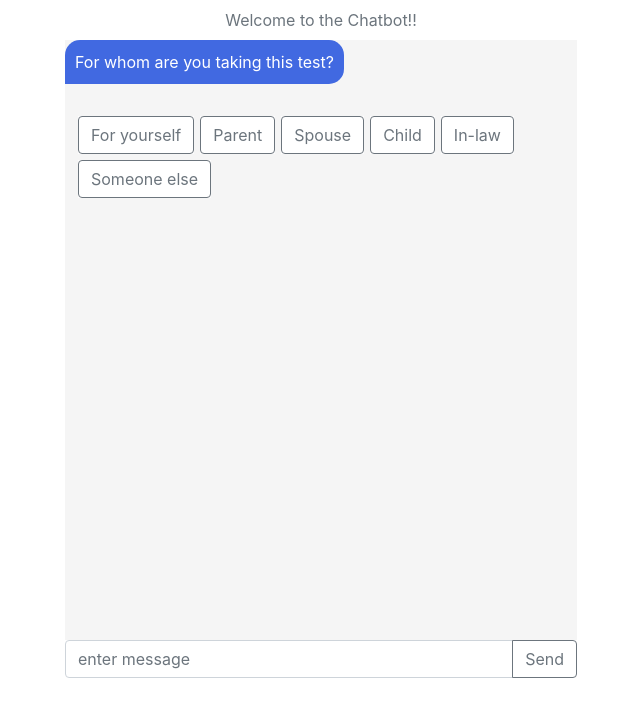
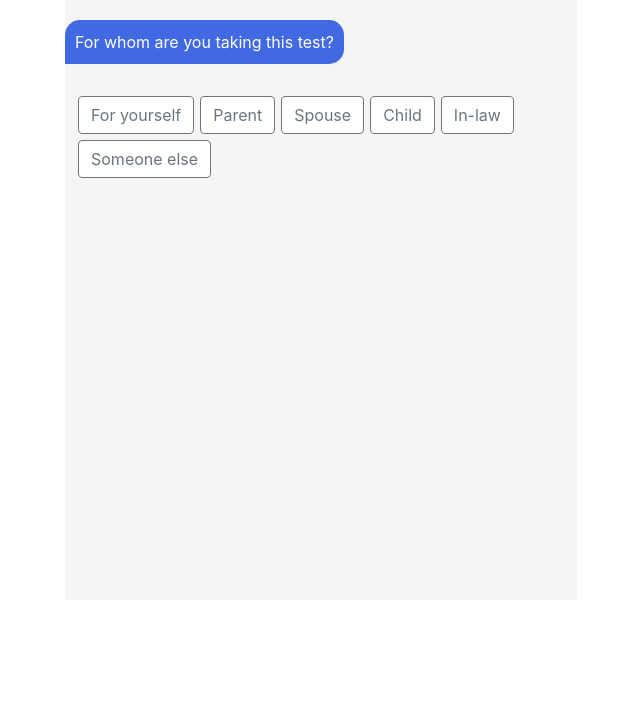
Before and after one commit to rohith2k/my-app, a React (Create React App) app: page / in a window 1280 px wide. Shown: the top 716 px of the page, without its empty margins (319-959 px from the left). Built offline with nearby package versions, Linux system fonts and the light colour scheme.

Commit message:
final update

```diff
--- a/package.json
+++ b/package.json
@@ -12,6 +12,7 @@
     "react-bootstrap": "^1.0.1",
     "react-dom": "^16.13.1",
     "react-scripts": "3.4.1",
+    "react-scroll": "^1.7.16",
     "react-scrollbar": "^0.5.6",
     "react-shadow-scroll": "^1.0.1"
   },
--- a/src/App.css
+++ b/src/App.css
@@ -34,8 +34,17 @@
   display: flex;
   justify-content: center;
 }
+.errorControl{
+  line-height: 5px;
+}
+.errorDisplay{
+  font-size: 20px;
+  text-align: center;
+  vertical-align: middle;
+  line-height: 5px;
+}
 .inputControl{
-  width: 20%;
+  width: 40%;
 }
 .buttonControl{
   display: flex;
@@ -49,9 +58,23 @@
   padding: 10px;
   width:max-content;
   max-width: 60%;
+  margin-top: 20px;
   background-color:royalblue;
   color: white;
   border-bottom-left-radius: 0px;
+}
+.check-box{
+  padding: 5px;
+  border-color: royalblue;
+}
+.flexbutton2{
+  text-align:center;
+  margin:3px;
+  border-style: solid;
+  border-radius: 10px;
+  border-color:grey;
+  border-width: 1px;
+  background-color:white;
 }
 .flexButton{
   text-align:center;
--- a/src/App.js
+++ b/src/App.js
@@ -1,29 +1,23 @@
 import React from 'react';
 import Form from 'react-bootstrap/Form';
 import Comp from './Comp';
-import Header from './Header';
-import Inputbox from './Inputbox';
 import 'bootstrap/dist/css/bootstrap.min.css';
 import './App.css';
 
-const App=()=> {
+class App extends React.Component{
+render(){
     return (
       <>
       <div className="chatBox">
       <Form>
-      <div className="headerInfo">
-      <Header/>
-      </div>
       <div className="chatArea">
       <Comp/>
-      </div>
-      <div className="userInput">
-      <Inputbox/>
       </div>
       </Form>
       </div>
       </>
     );
+    }
   }
 
   export default App;
--- a/src/Comp.js
+++ b/src/Comp.js
@@ -1,36 +1,46 @@
-import React, { useState,useRef } from 'react';
+import React, { useState,useEffect } from 'react';
 import Form from 'react-bootstrap/Form';
 import Button from 'react-bootstrap/Button';
 import ListGroup from 'react-bootstrap/ListGroup';
 import InputGroup from 'react-bootstrap/InputGroup';
 import FormControl from 'react-bootstrap/FormControl';
+import Alert from 'react-bootstrap/Alert'
 import lodash from 'lodash';
+import isDependent from './Utils';
 import {questions} from './Data';
 import './App.css';
 
-var msgs=questions.worflow_template;//messages to be displayed on the system side
-var selected=[];
-var question_ids=[];
-var show_ques=[];
-var first=0;
-var text="";
-var ques_ind;
+var msgs=questions.worflow_template,selected=[],question_ids=[],show_ques=[],first=0,text="";//messages to be displayed on the system side
 for(var i=0;i<msgs.length;i++)
 {
   question_ids.push(msgs[i].question_id);
 }
 //returning messages in the form of ListGroup
 const Comp=()=>{
-  const [count,setCount] = useState(1); //displays 1st question initially
+  const [count,setCount] = useState(1);
   const [current,setCurrent]=useState([]);
+  const [err,setErr]=useState();
+  const message = React.createRef();
+
+  const scrollToBottom = () => {
+    console.log("scroll",message);
+    message.current.scrollIntoView({ behavior: "smooth" });
+  }
+
+  useEffect(()=> {
+    console.log("useeffect");
+    scrollToBottom();
+  });
+
   const handleChange=(e,i,ops)=>{
   var cur=current.slice();
   var index=lodash.findIndex(cur,{"id":e.target.id});
   console.log(e.target);
+  var obj={"label":e.target.value,"id":e.target.id,"clear_others":ops[i].clear_others};
   if(ops[i].clear_others&&e.target.checked)
   {
-          var obj={"label":e.target.value,"id":e.target.id,"clear_others":ops[i].clear_others};
     cur=[obj];
+    setErr();
   }
   else if(index>-1)
   {
@@ -38,93 +48,97 @@ const Comp=()=>{
   }
   else
   {
-          var obj={"label":e.target.value,"id":e.target.id,"clear_others":ops[i].clear_others};
     cur.push(obj);
     var removable=[];
     for(let ind=0;ind<cur.length;ind++)if(cur[ind].clear_others)removable.push(ind);
     for(let ind=removable.length-1;ind>=0;ind--)cur.splice(removable[ind],1);
+    setErr();
   }
   console.log("afterforloop",cur);
   setCurrent(cur);
   }
+
   const handleChange2=(e)=>{
+    console.log("handlechange");
       text=e.target.value;
+      if(parseInt(text)===parseInt(text,10))setErr();
+      else setErr(
+      <>
+      <br/>
+      <Alert variant="danger" className="errorControl">
+      <p className="errorDisplay">Please enter a valid age</p>
+      </Alert>
+      </>);
   }
+
   const handleClick=(e)=>{
     //e.target.className="list-item-question list-group-item list-group-item-light list-group-item-action buttonSelected"
     var obj={"label":e.target.value,"id":e.target.id};
     selected.push([obj]);
     var new_count=lodash.cloneDeep(count);
+    scrollToBottom();
     setCount(new_count + 1);
   }
+
   const handleClick2=(e)=>{
     var cur=current.slice();
     if(cur.length===0)
     {
-          alert("no option selected");
+      setErr(
+        <>
+        <br/>
+        <Alert variant="danger" className="errorControl">
+        <p className="errorDisplay">No option selected</p>
+        </Alert>
+        </>);
+        setCurrent([]);
     }
     else
     {
       selected.push(cur);
+      scrollToBottom();
       setCurrent([]);
+      setErr();
       var new_count=lodash.cloneDeep(count);
       setCount(new_count + 1);
     }
   }
+
   const handleClick3=()=>{
-        if(isNaN(text))
+    if(!(parseInt(text)===parseInt(text,10)))
     {
-          alert("please enter a valid number");
+      setErr(
+      <>
+      <br/>
+      <Alert variant="danger" className="errorControl">
+      <p className="errorDisplay">Please enter a valid age</p>
+      </Alert>
+      </>);
+      setCurrent([]);
+      //alert("please enter a valid number");
     }
     else
     {
       selected.push([text]);
       var new_count=lodash.cloneDeep(count);
+      // scrollToBottom();
+      setErr();
       setCount(new_count + 1);
     }
   }
+
   return(
     <>
-        <div className="sys_msgs">
-        <ListGroup >{
+    <div className="chatArea">
+    <ListGroup>{
+
       msgs.slice(0,count).map((msg,index)=>{
       var heading = <div class="questionControl">{msg.question_text}</div>;
       var inner_output=[];
       if(index===count-1)
       {
         show_ques.push(true);
-            //question_ids.push(msg.question_id);
-            var res=true;
-            if(msg.dependencies.length>0)
-            {
-              for(var i=0;i<msg.dependencies.length;i++){
-                var dependency=msg.dependencies[i];
-                for(var j=0;j<question_ids.length;j++)
-                {
-                  var s1=(question_ids[j]).toString();
-                  if(s1===dependency.question)
-                  {
-                    ques_ind=j;
-                    break;
-                  }
-                }
-                if(dependency.condition==="present")
-                {
-                  var arr1=dependency.options[0];
-                  var hi=false;
-                  for(var l=0;l<selected[ques_ind].length;l++)if(selected[ques_ind][l].id.toString()===arr1)hi=true;
-                  res=res&&hi;
-                }
-                else if(dependency.condition==="range")
-                {
-                  var low=dependency.range.min;
-                  var high=dependency.range.max;
-                  var age=selected[ques_ind];
-                  res=res&&(age<=high&&age>=low);
-                }
-                else;
-              }
-            }
+        var res=isDependent(msg,question_ids,selected);
         if(res===false)
         {
           show_ques[index]=false;
@@ -133,16 +147,17 @@ const Comp=()=>{
         }
         else if(msg.selection_type==="Single-Select")
         {
-                inner_output =msg.options.map((option)=>{
-                return (<div className="flexButton"><Button type="button" value={option.name} id={option.id} variant="outline-secondary" disabled={count-index!==1} onClick={handleClick}>{option.name}</Button></div>);
+          inner_output=msg.options.map((option)=>{
+            return (<div className="flexButton"><Button type="button" key={option.id} value={option.name} id={option.id} variant="outline-secondary" disabled={count-index!==1} onClick={handleClick}>{option.name}</Button></div>);
           });
           inner_output=<div className="buttonControl">{inner_output}</div>;
         }
         else if(msg.selection_type==="Number")
         {
           inner_output=(
+          <>
           <div className="inputControl">
-              <InputGroup className="mb-3">
+          <InputGroup >
           <FormControl
             aria-describedby="basic-addon2"
             onChange={handleChange2}
@@ -151,7 +166,12 @@ const Comp=()=>{
             <Button variant="outline-secondary" className="buttonList" disabled={count-index!==1} onClick={handleClick3}>Next</Button>
           </InputGroup.Append>
           </InputGroup>
-              </div>);
+          </div>
+          <div className="errorControl">
+            {err}
+          </div>
+          </>
+          );
         }
         else if(msg.selection_type==="Multi-Select")
         {
@@ -159,9 +179,11 @@ const Comp=()=>{
             inner_output =msg.options.map((option,ind2)=>{
                     return (
 
-                            <div className="flexButton">
+                        <div className="flexbutton2">
                           <Form.Check
+                            className="check-box"
                             type='checkbox'
+                            key={option.id}
                             variant="outline-secondary"
                             id={option.id}
                             value={option.name}
@@ -175,7 +197,7 @@ const Comp=()=>{
                 inner_output=<div className="buttonControl">{inner_output}</div>;
                 //inner_output.push(<RenderMultiSelect key={index} state1={current} changeState={setCurrent} value={str2} count={count} options={msg.options}/>);
                 var next= <Button variant="outline-secondary" className="buttonList" disabled={count-index!==1} onClick={handleClick2}>Next</Button>
-                inner_output=<Form>{inner_output}{next}</Form>;
+            inner_output=<Form>{inner_output}{next}<div className="errorControl">{err}</div></Form>;
         }
         else ;
 
@@ -183,7 +205,7 @@ const Comp=()=>{
       }
       else if(index<count&&show_ques[index])
       {
-            if(msg.selection_type==="Number")return ([<>{heading}<br/><div className="user_msgs">{selected[index]}</div><br/></>]);
+        if(msg.selection_type==="Number")return ([<> {heading}<br/><div className="user_msgs">{selected[index]}</div><br/></>]);
         else
         {
           var arr=selected[index];
@@ -193,13 +215,15 @@ const Comp=()=>{
             else return(vals.label);
           });
           console.log("res_arr",res_arr);
-              return ([<>{heading}<br/><div className="user_msgs">{res_arr}</div><br/></>]);
+          return ([<> {heading}<br/><div className="user_msgs">{res_arr}</div><br/></>]);
         }
       }
       else;
     }
     )}
     </ListGroup>
+    {/* // <div ref={(el) => { setMessage(el); }}></div> */}
+    <div ref={message}></div>
     </div>
     </>
   );
--- a/src/Header.js
+++ /dev/null
@@ -1,17 +0,0 @@
-import React from 'react';
-import Nav from 'react-bootstrap/Nav';
-
-//displays header of the chatbot
-const Header=()=>{
-    return(
-        <Nav className="justify-content-center" activeKey="/home" onSelect={(selectedKey) => alert(`selected ${selectedKey}`)}>
-        <Nav.Item>
-        <Nav.Link eventKey="disabled" disabled>
-        Welcome to the Chatbot!!
-        </Nav.Link>
-        </Nav.Item>
-        </Nav>
-    );
-}
-
-export default Header;
--- a/src/Inputbox.js
+++ /dev/null
@@ -1,22 +0,0 @@
-import React from 'react';
-import Button from 'react-bootstrap/Button';
-import InputGroup from 'react-bootstrap/InputGroup';
-import FormControl from 'react-bootstrap/FormControl';
-
-//display input box and button for user input
-const Inputbox=()=>{
-    return(
-        <InputGroup className="mb-3">
-        <FormControl
-         placeholder="enter message"
-         aria-label="enter message"
-         aria-describedby="basic-addon2"
-        />
-        <InputGroup.Append>
-        <Button variant="outline-secondary">Send</Button>
-        </InputGroup.Append>
-        </InputGroup>
-    );
-}
-
-export default Inputbox;
--- /dev/null
+++ b/src/Utils.js
@@ -0,0 +1,36 @@
+function isDependent(msg,question_ids,selected){
+    var res=true;
+    var ques_ind;
+    if(msg.dependencies.length>0)
+    {
+      for(var i=0;i<msg.dependencies.length;i++){
+        var dependency=msg.dependencies[i];
+        for(var j=0;j<question_ids.length;j++)
+        {
+          var s1=(question_ids[j]).toString();
+          if(s1===dependency.question)
+          {
+            ques_ind=j;
+            break;
+          }
+        }
+        if(dependency.condition==="present")
+        {
+          var arr1=dependency.options[0];
+          var hi=false;
+          for(var l=0;l<selected[ques_ind].length;l++)if(selected[ques_ind][l].id.toString()===arr1)hi=true;
+          res=res&&hi;
+        }
+        else if(dependency.condition==="range")
+        {
+          var low=dependency.range.min;
+          var high=dependency.range.max;
+          var age=selected[ques_ind];
+          res=res&&(age<=high&&age>=low);
+        }
+        else;
+      }
+    }
+    return res;
+  }
+export default isDependent;
```
Also changed, not shown: src/Comp2.js (deleted, +0 -23 lines), src/Data.js (+10 -10 lines), src/Comp1.js (added), 1 other file (tests, documents, lock files or other folders). Lines whose indentation alone changed are shown as unchanged.
